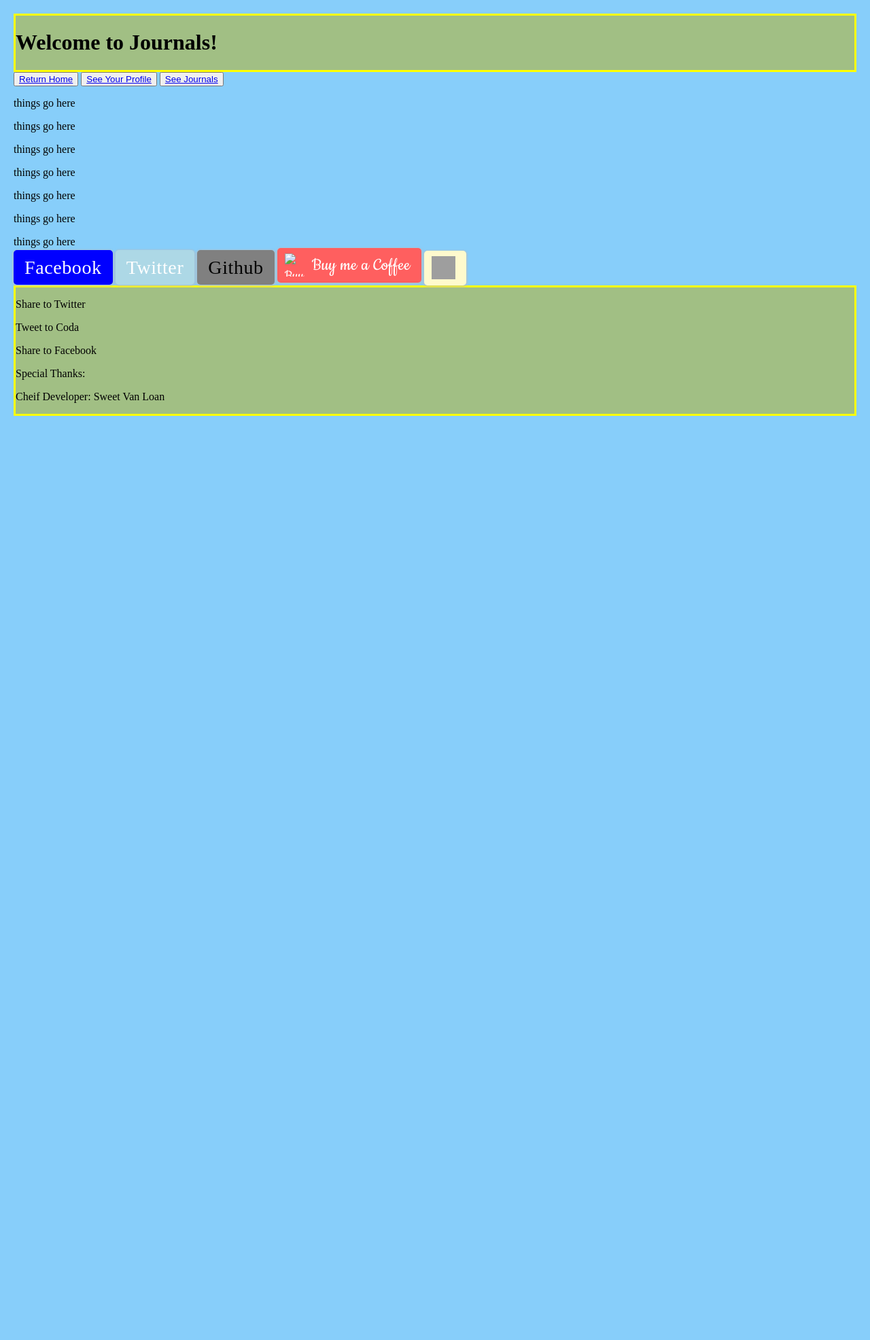
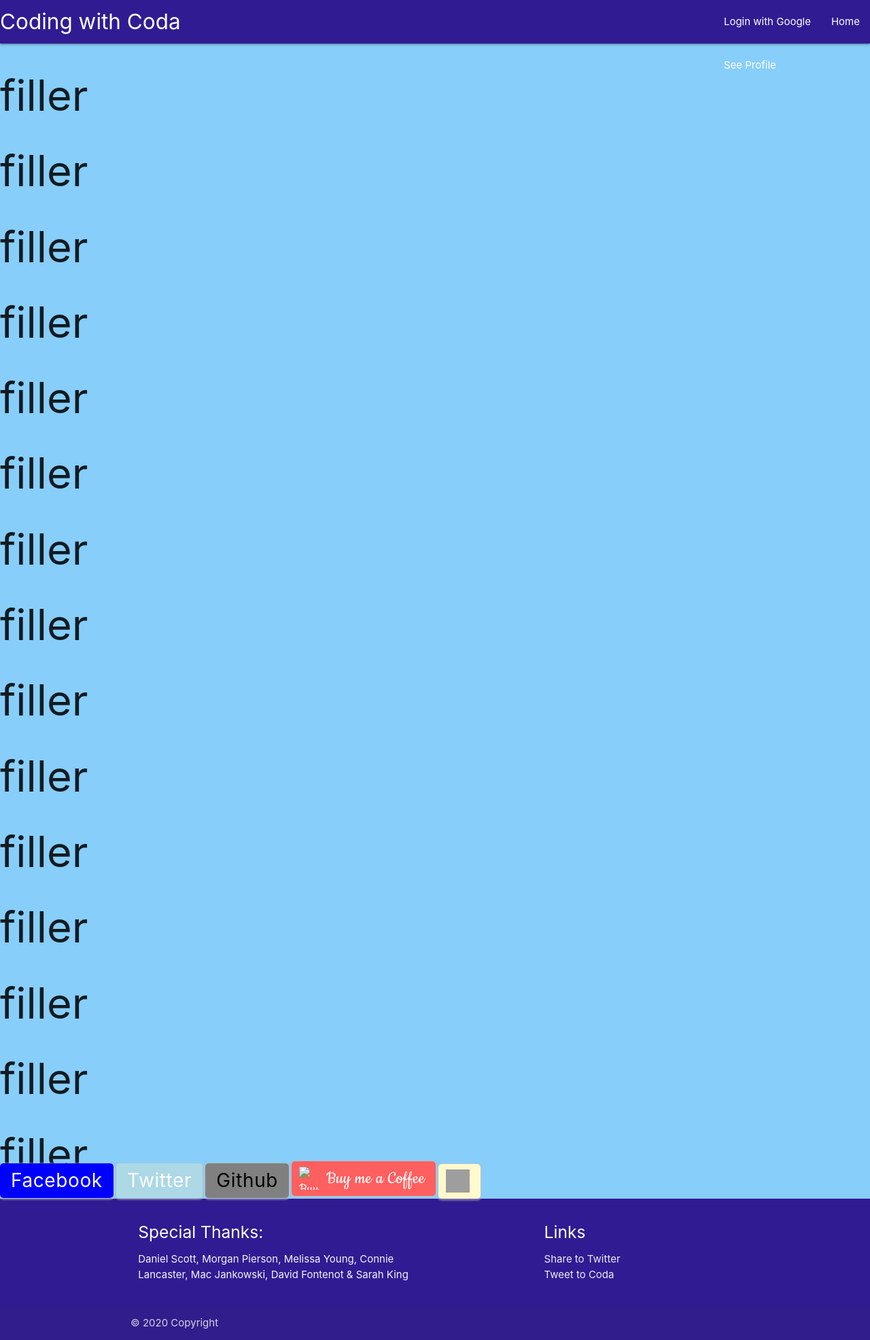
Before and after one commit to sweetvanloan/CodaArray, a Node server app: page /journals/ in a window 1280 px wide. Shown: the whole page at 68% size. Before the commit the page ends 612 px from the top, so only its background shows below. Run offline with Node 20, Linux system fonts and the light colour scheme; some libraries are stand-ins or nearby versions; grey boxes are pictures that could not be loaded.

Commit message:
Styling added

```diff
--- a/config/passport.js
+++ b/config/passport.js
@@ -9,6 +9,7 @@ passport.use(
             callbackURL: process.env.GOOGLE_CALLBACK,
         },
         function(accessToken, refreshToken, profile, cb) {
+            console.log("PROFILE PIC", profile.photos[0].value)
             User.findOne({
                 "googleId": profile.id
             }, function(err, user) {
@@ -19,7 +20,8 @@ passport.use(
                     const newUser = new User({
                         name: profile.displayName,
                         email: profile.emails[0].value,
-                        googleId: profile.id
+                        googleId: profile.id,
+                        avatarURL: profile.photos[0].value
                     });
                     newUser.save(function(err) {
                         if (err) return cb(err);
--- a/controllers/journals.js
+++ b/controllers/journals.js
@@ -1,7 +1,9 @@
 const User = require("../models/user");
+
 const {
     db
 } = require("../models/user");
+
 
 module.exports = {
     addEntry,
--- a/controllers/users.js
+++ b/controllers/users.js
@@ -1,5 +1,4 @@
-const User = require("../models/user")
-    // const Skill = require("../models/skill")
+const User = require("../models/user");
 
 module.exports = {
     index
--- a/public/css/styles.css
+++ b/public/css/styles.css
@@ -1,13 +1,10 @@
-html,
-body {
-    height: 100%;
-    margin: 0;
+.all {
+    margin-left: 20px;
+    margin-right: 20px;
 }
 
-.header,
-.footer {
-    background-color: rgba(181, 181, 48, 0.577);
-    border: 3px solid yellow;
+.end {
+    margin: 100px
 }
 
 .content {
@@ -22,10 +19,7 @@ body {
 .pageBottom {
     height: 50px;
     margin-top: -50px;
-}
-
-.ground {
-    background-color: forestgreen;
+    display: block;
 }
 
 body {
@@ -135,3 +129,27 @@ body {
 #dev {
     background-color: rgb(255, 250, 205);
 }
+
+.coda {
+    height: 500px;
+}
+
+.codaCity {
+    background-color: white;
+}
+
+#wrapper {
+    display: block;
+    width: 90%;
+    margin: auto;
+}
+
+#content {
+    display: block;
+    width: 80%;
+    margin: auto;
+}
+
+button {
+    background-color: aliceblue;
+}
--- a/routes/index.js
+++ b/routes/index.js
@@ -14,7 +14,7 @@ router.get("/auth/google", passport.authenticate(
 
 router.get("/oauth2callback", passport.authenticate(
     "google", {
-        successRedirect: "/journals/",
+        successRedirect: "/user/",
         failureRedirect: "/"
     }
 ));
--- a/routes/skills.js
+++ b/routes/skills.js
@@ -1,7 +1,6 @@
 const express = require("express");
 const router = express.Router();
 const skillCtrl = require("../controllers/skills");
-const skill = require("../models/skill");
 
 
 router.post("/", isLoggedIn, skillCtrl.addSkill)
--- a/views/journals/index.ejs
+++ b/views/journals/index.ejs
@@ -4,6 +4,12 @@
 <head>
     <meta charset="UTF-8">
     <meta name="viewport" content="width=device-width, initial-scale=1.0">
+    <!-- Compiled and minified CSS -->
+    <link rel="stylesheet" href="https://cdnjs.cloudflare.com/ajax/libs/materialize/1.0.0/css/materialize.min.css">
+
+    <!-- Compiled and minified JavaScript -->
+    <script src="https://cdnjs.cloudflare.com/ajax/libs/materialize/1.0.0/js/materialize.min.js"></script>
+
     <link rel="stylesheet" href="/css/styles.css">
     <link href="https://fonts.googleapis.com/css?family=Cookie" rel="stylesheet">
     </script>
@@ -11,41 +17,46 @@
 </head>
 
 <body>
-    <div class="content">
-        <div class="content-inside">
-            <header>
-                <div class="header">
-                    <h1>Welcome to Journals!</h1>
+    <nav>
+        <div class="nav-wrapper #311b92 deep-purple darken-4">
+            <a href="#" class="brand-logo">Coding with Coda</a>
+            <ul id="nav-mobile" class="right hide-on-med-and-down">
+                <li>
+                    <% if (user) { %>
+                        <a href="/logout">Logout </a>
+                        <% } else { %>
+                            <a href="/auth/google">Login with Google</a>
+                            <% } %>
+                                <li><a href="/">Home</a></li>
+                                <a href="/user/">See Profile</a>
+                </li>
+            </ul>
         </div>
-            </header>
-            <button><a href="/">Return Home</a> </button>
-            <button><a href="/user/">See Your Profile</a> </button>
-            <button><a href="/journals/">See Journals</a> </button>
+    </nav>
 
 
 
 
-            <tbody>
-                <% users.forEach( user => { %>
-                    <tr>
-                        <td>
-                            <%= user.journal._id %>
-                        </td>
-                        <% }) %>
-                    </tr>
-            </tbody>
 
 
 
 
-            <p>things go here</p>
-            <p>things go here</p>
-            <p>things go here</p>
-            <p>things go here</p>
-            <p>things go here</p>
-            <p>things go here</p>
-            <p>things go here</p>
-            <p>things go here</p>
+
+    <h1>filler</h1>
+    <h1>filler</h1>
+    <h1>filler</h1>
+    <h1>filler</h1>
+    <h1>filler</h1>
+    <h1>filler</h1>
+    <h1>filler</h1>
+    <h1>filler</h1>
+    <h1>filler</h1>
+    <h1>filler</h1>
+    <h1>filler</h1>
+    <h1>filler</h1>
+    <h1>filler</h1>
+    <h1>filler</h1>
+    <h1>filler</h1>
 
 
     <div class="pageBottom">
@@ -61,16 +72,29 @@
         </div>
 
 
-                <footer>
-                    <div class="ground"></div>
-                    <div class="footer">
-                        <p class="footLinks">Share to Twitter</p>
-                        <p class="footLinks">Tweet to Coda</p>
-                        <p class="footLinks">Share to Facebook</p>
-                        <p class="specialThanks">Special Thanks:</p>
-                        <p class="sweetDev">Cheif Developer: Sweet Van Loan</p>
+        </footer>
+        <footer class="page-footer #311b92 deep-purple darken-4">
+            <div class="container">
+                <div class="row">
+                    <div class="col l6 s12">
+                        <h5 class="white-text">Special Thanks:</h5>
+                        <p class="grey-text text-lighten-4">Daniel Scott, Morgan Pierson, Melissa Young, Connie Lancaster, Mac Jankowski, David Fontenot & Sarah King
+                        </p>
                     </div>
-
+                    <div class="col l4 offset-l2 s12">
+                        <h5 class="white-text">Links</h5>
+                        <ul>
+                            <li><a class="grey-text text-lighten-3" href="#!">Share to Twitter</a></li>
+                            <li><a class="grey-text text-lighten-3" href="#!">Tweet to Coda</a></li>
+                        </ul>
+                    </div>
+                </div>
+            </div>
+            <div class="footer-copyright">
+                <div class="container">
+                    © 2020 Copyright
+                </div>
+            </div>
         </footer>
     </div>
 
```
Also changed, not shown: controllers/skills.js (+1 -35 lines), views/index.ejs (+55 -24 lines), views/journals/edit.ejs (+37 -22 lines), views/users/index.ejs (+40 -35 lines), public/img/cloudsky.jpg (added), 2 other files. Lines whose indentation alone changed are shown as unchanged.
